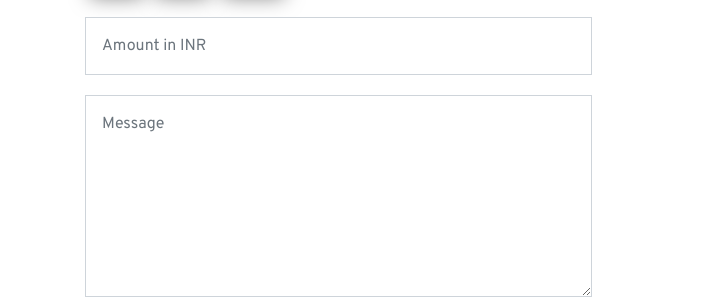
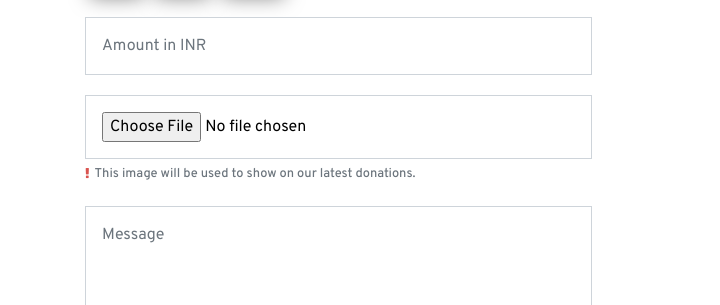
Before and after one commit to Ankitsharma8750/company-project, a plain HTML site: page donate.html in a window 1280 px wide. Shown: the part 1070-1375 px from the top of the page, 0-720 px from the left. Drawn offline with Linux system fonts and the light colour scheme; some packages are replaced by stand-ins of ours; no server answers; grey boxes are pictures that could not be loaded; files whose address does not match are found by name.

Commit message:
image input is added to donate form in donate page.

```diff
--- a/css/style.css
+++ b/css/style.css
@@ -2637,6 +2637,19 @@ textarea.form-control {
   height: auto;
 }
 
+.important-message {
+  color: #d9534f;
+  font-weight: 500;
+  display: flex;
+  align-items: center;
+  gap: 5px;
+}
+
+.icon-exclamation {
+  color: #d9534f;
+  font-size: 1em;
+}
+
 /* Why Work With Us */
 
 .container h1 {
--- a/donate.html
+++ b/donate.html
@@ -118,7 +118,21 @@
                     <div class="form-group">
                         <input type="number" id="amount" name="Amount" placeholder="Amount in INR" class="form-control px-3 py-3" required />
                     </div>
-
+                     <!-- Image Upload -->
+              <div class="form-group">
+                <input
+                  type="file"
+                  class="form-control px-3 py-3"
+                  id="donation-image"
+                  name="Donation Image"
+                  accept="image/*"
+                  required
+                />
+                <small class="form-text text-muted important-message">
+                  <i class="icon-exclamation"></i> This image will be used to
+                  show on our latest donations.
+                </small>
+              </div>
                     <div class="form-group">
                         <textarea name="Message" id="message" cols="30" rows="7" class="form-control px-3 py-3" placeholder="Message"></textarea>
                     </div>
```
Also changed, not shown: index.html (+1 -0 lines).
